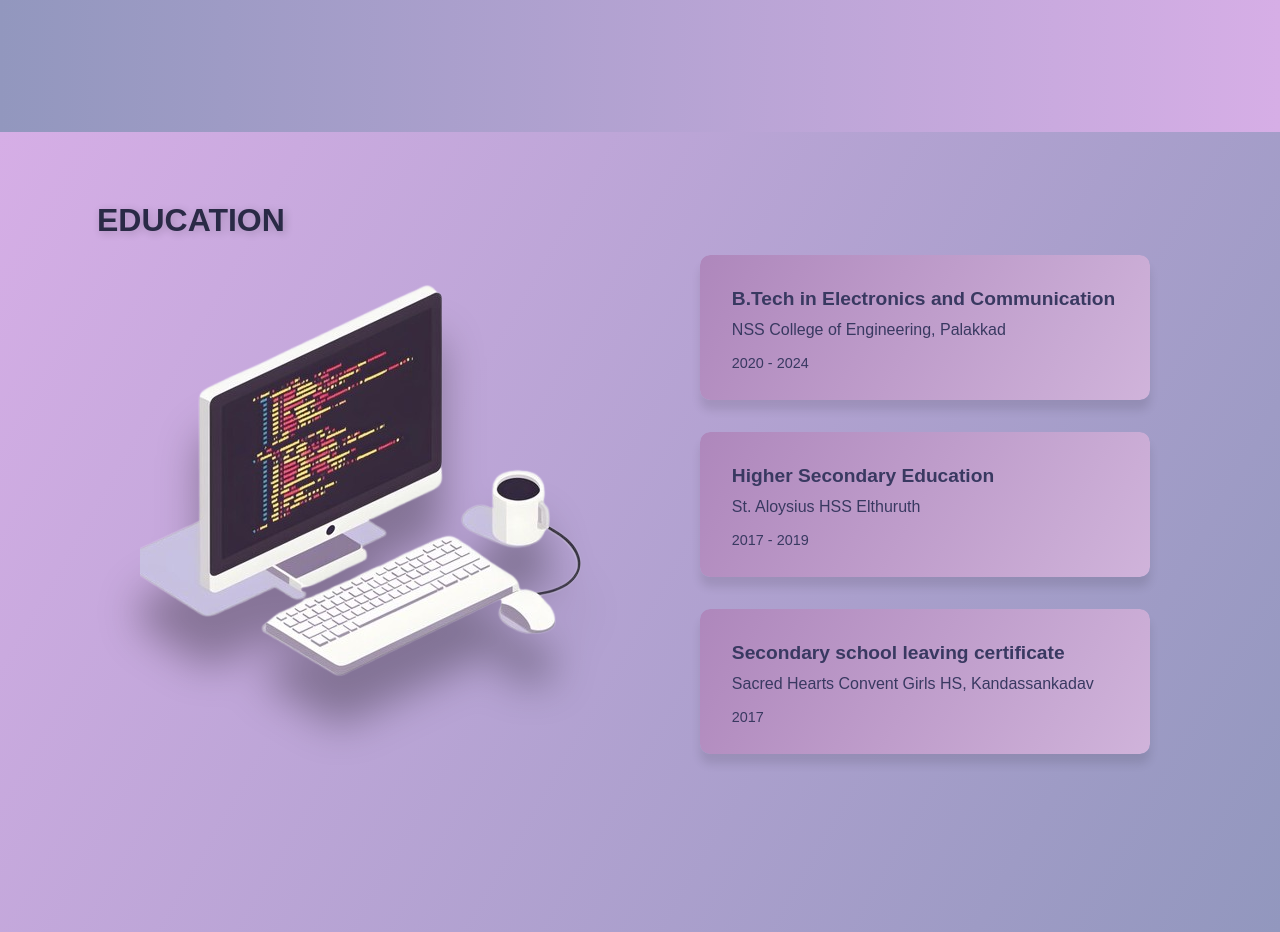
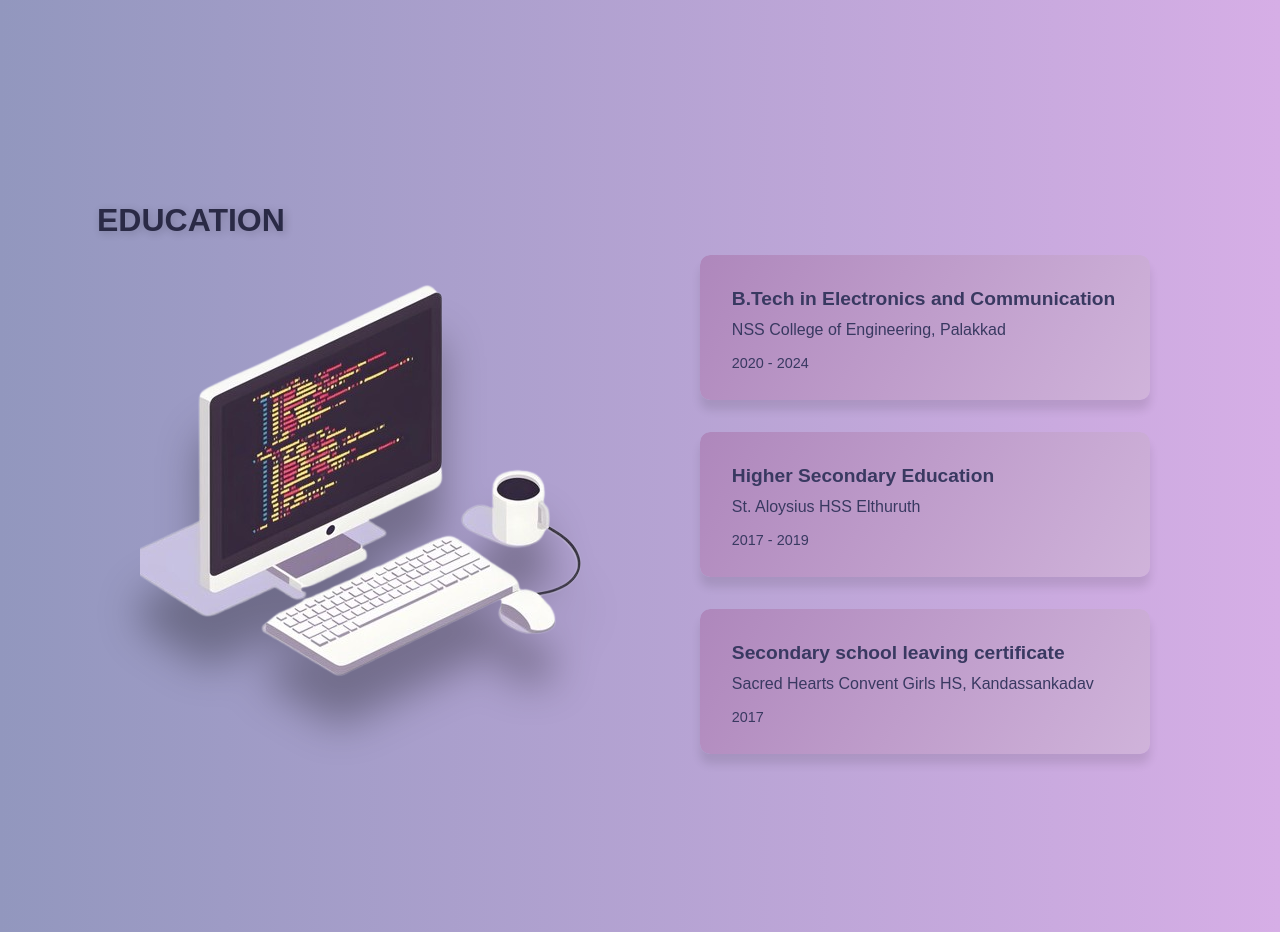
Before and after one commit to jyothirmayiks/portfolio, a React (Create React App) app: page / in a window 1280 px wide. Shown: the part 1760-2692 px from the top of the page. Built offline with nearby package versions, Linux system fonts and the light colour scheme; a web font is replaced by a local one.

Commit message:
style: add css

```diff
--- a/src/components/Education.css
+++ b/src/components/Education.css
@@ -2,7 +2,7 @@
     display: flex;
     align-items: flex-start;
     justify-content: center;
-    background: linear-gradient(120deg, #d6aee6, #9297be);
+    background: linear-gradient(90deg, #9297be,#d6aee6);
     padding: 4rem 2rem;
     min-height: 100vh;
   }
```
